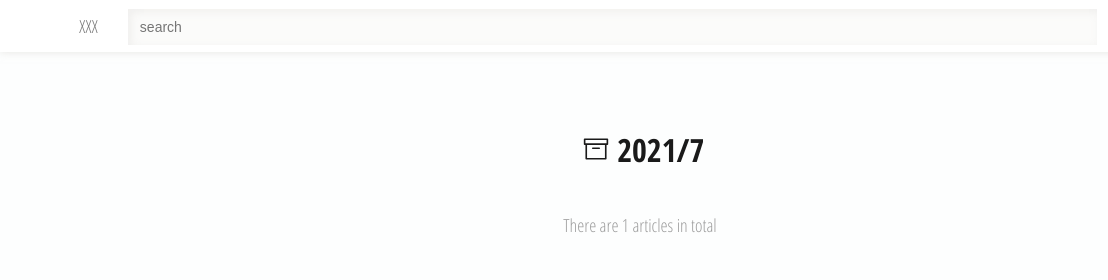
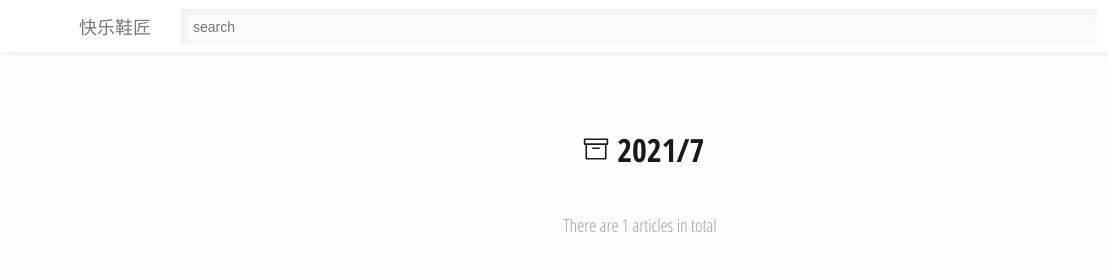
Before and after one commit to besheen/bszhong.github.io, a plain HTML site: page archives/2021/07/index.html in a window 1280 px wide. Shown: the top 280 px of the page, 0-1108 px from the left. Drawn offline with nearby package versions, Linux system fonts and the light colour scheme; some packages are replaced by stand-ins of ours; no server answers.

Commit message:
Site updated: 2021-07-22 00:12:23

```diff
--- a/archives/2021/07/index.html
+++ b/archives/2021/07/index.html
@@ -31,7 +31,7 @@
   <div class="nav-container">
   <div class="nav navbar-nav navbar-left">
     <div class="navbar-header">
-      <a href="/" class="navbar-brand">XXX</a>
+      <a href="/" class="navbar-brand">快乐鞋匠</a>
     </div>
 
 
```
Also changed, not shown: archives/2021/index.html (+1 -1 lines), archives/index.html (+1 -1 lines), index.html (+1 -1 lines).
